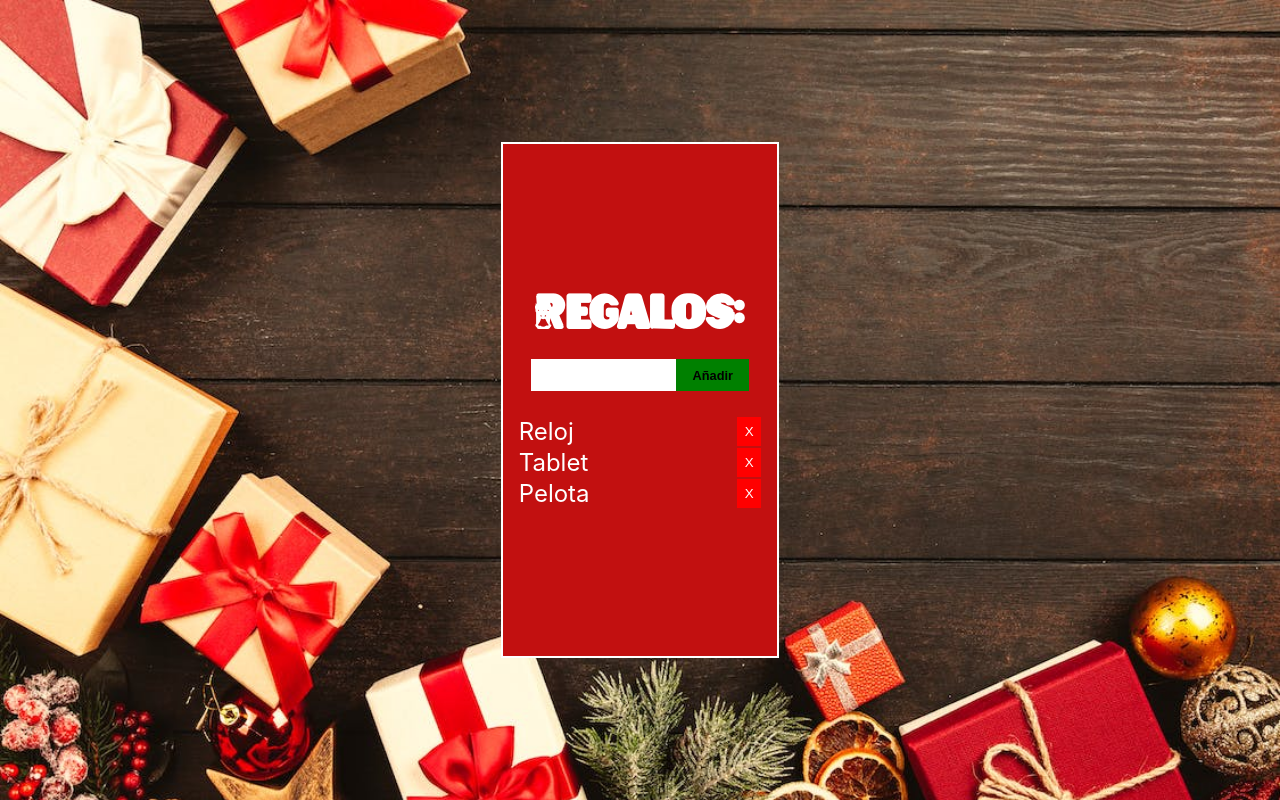
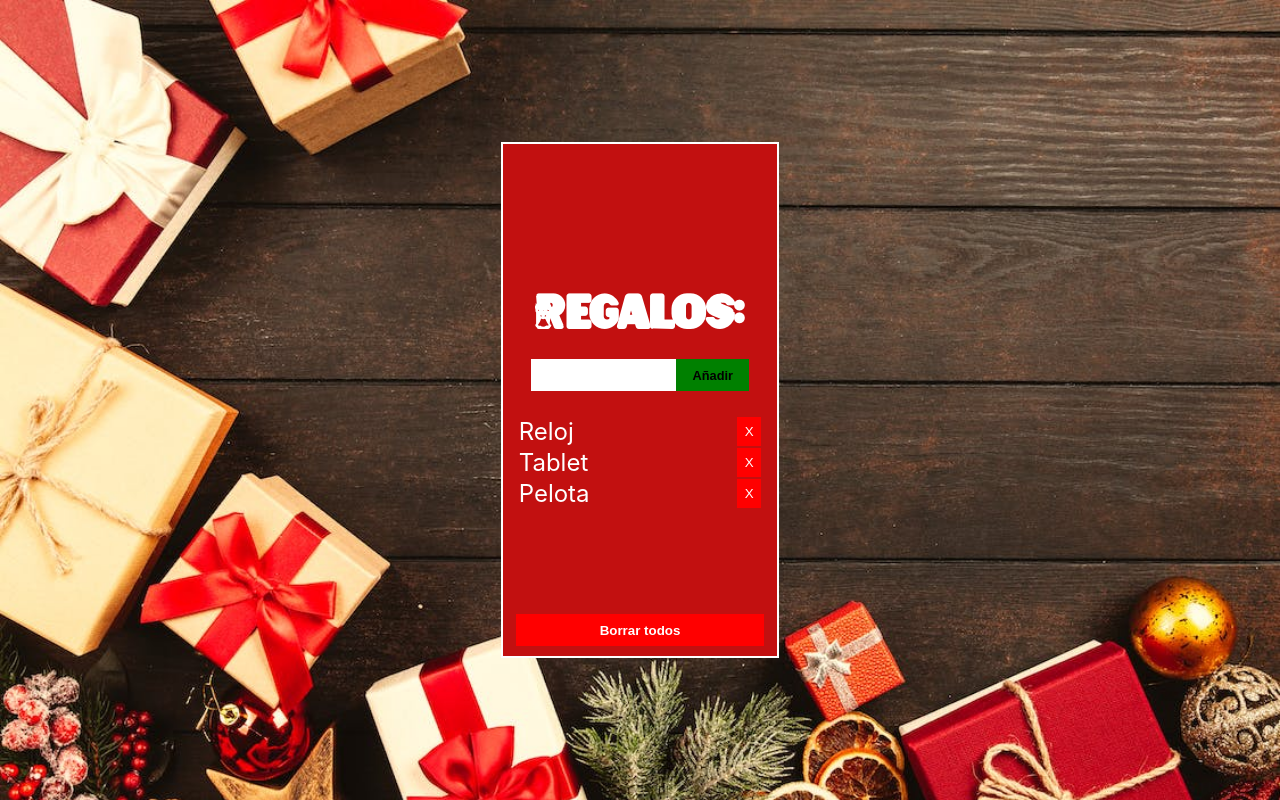
Before and after one commit to l3c45/Adviency-Reto-Gonzalo-Pozzo, a React (Create React App) app: page / in a window 1280 px wide. Built offline with nearby package versions, Linux system fonts and the light colour scheme.

Commit message:
Reto Dia 5

```diff
--- a/src/App.css
+++ b/src/App.css
@@ -12,6 +12,7 @@
 }
 
 .list {
+  position: relative;
   background-color: #C21010;
   height: 60%;
   display: flex;
@@ -82,3 +83,14 @@
   color:#fff
 
 }
+
+.deleteAll{
+  width: 90%;
+  background-color: red;
+  color:#fff;
+  border:none;
+  height: 2rem;
+  font-weight: bold;
+  position: absolute;
+  bottom: 10px;
+}
--- a/src/App.js
+++ b/src/App.js
@@ -32,6 +32,7 @@ function App() {
         })}
 
         </ul>
+        <button onClick={()=>setGifts([])} className="deleteAll">Borrar todos</button>
       </div>
     </div>
   );
```
